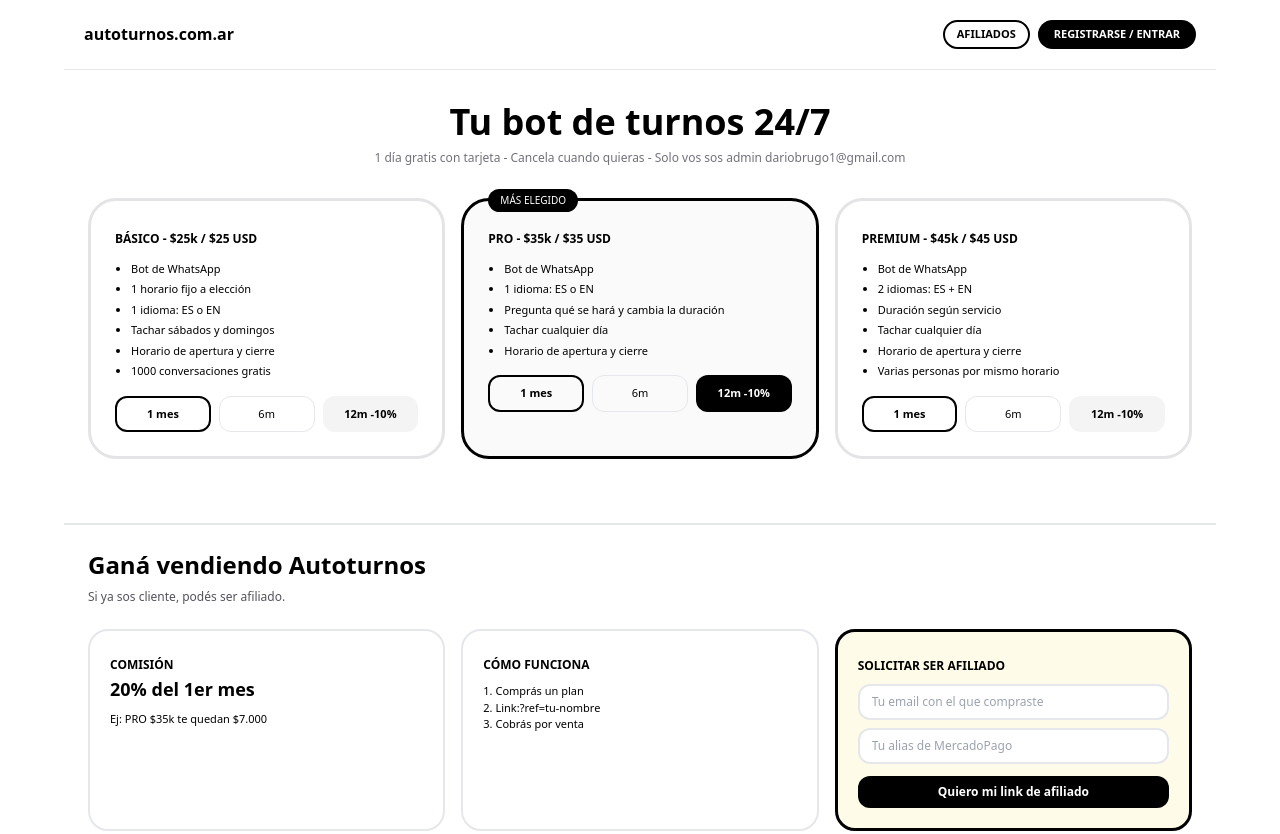
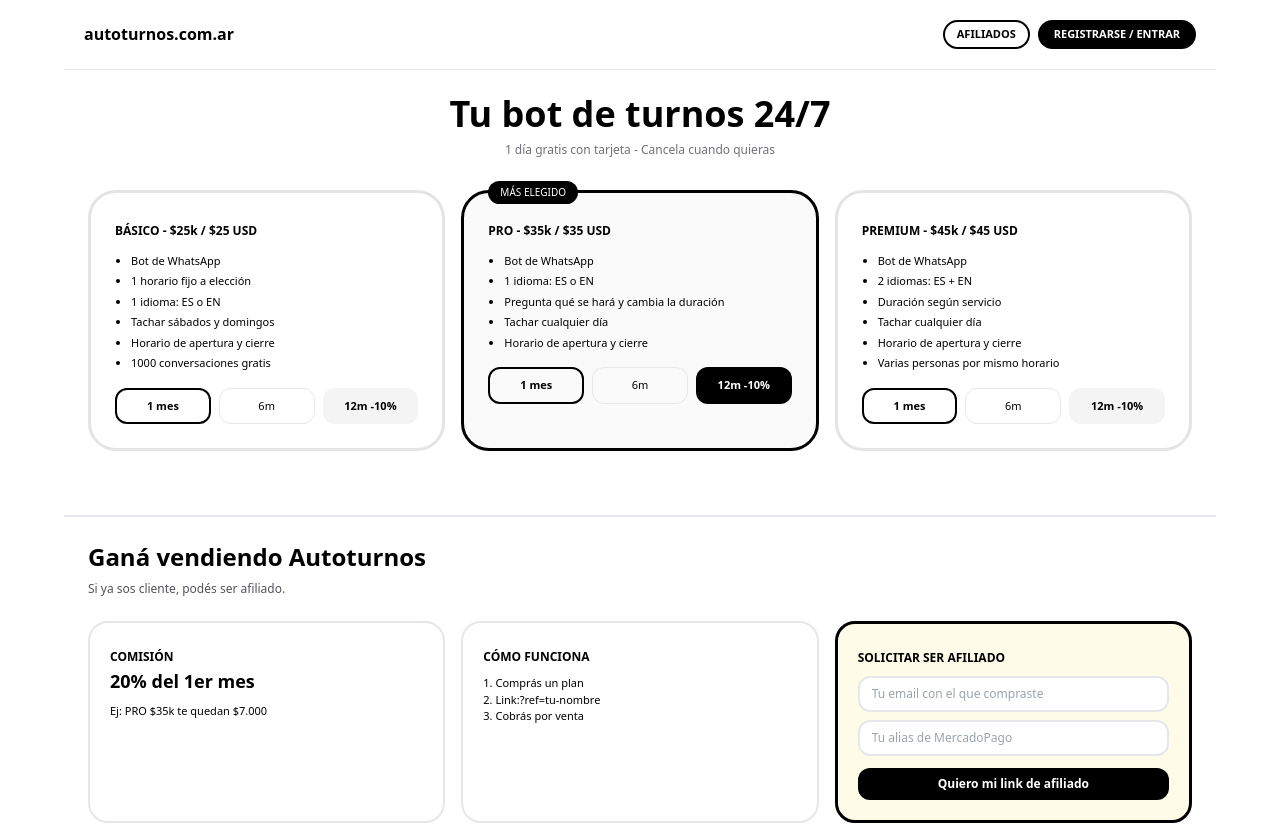
Before and after one commit to 20041531/autoturnos-v983, a website: page index.html in a window 1280 px wide. Shown: the top 834 px of the page. Drawn offline with nearby package versions, Linux system fonts and the light colour scheme.

Commit message:
Update index.html

```diff
--- a/index.html
+++ b/index.html
@@ -8,14 +8,11 @@
 let planActual=null, mesesSel=1;
 function abrirPanel(plan,meses){planActual=plan; mesesSel=meses; document.getElementById('panelCalendario').classList.remove('hidden'); document.getElementById('tituloPanel').textContent=plan.toUpperCase()+' - '+meses+' meses - Total $'+getTotal(plan,meses).toLocaleString()+(meses===12?' -10% OFF':''); document.getElementById('configBasico').classList.add('hidden');document.getElementById('configPro').classList.add('hidden');document.getElementById('configPremium').classList.add('hidden'); if(plan==='basico')document.getElementById('configBasico').classList.remove('hidden'); if(plan==='pro')document.getElementById('configPro').classList.remove('hidden'); if(plan==='premium')document.getElementById('configPremium').classList.remove('hidden'); document.getElementById('panelCalendario').scrollIntoView({behavior:'smooth'});}
 function pagarFinal(){alert('Gracias! Plan: '+planActual+' '+mesesSel+' meses. Te contactamos para activar MercadoPago.');}
-
-// NUEVO: REGISTRO Y ADMIN UNICO
 function irLogin(){ window.location.href='login.html'; }
 function checkAdmin(){
   const user = JSON.parse(localStorage.getItem('usuarioLogueado') || 'null');
   if(user && user.email.toLowerCase() === ADMIN_EMAIL.toLowerCase()){
     document.getElementById('btnAdmin').classList.remove('hidden');
-    document.getElementById('infoAdmin').textContent = 'Admin: '+user.email;
   }
 }
 window.addEventListener('load', checkAdmin);
@@ -31,8 +28,7 @@
 </header>
 
 <section class="max-w-6xl mx-auto p-6 text-center">
-<p id="infoAdmin" class="text-[10px] text-red-600 font-bold mb-2"></p>
-<h1 class="font-black text-4xl">Tu bot de turnos 24/7</h1><p class="text-xs text-zinc-500 mt-2">1 día gratis con tarjeta - Cancela cuando quieras - Solo vos sos admin dariobrugo1@gmail.com</p>
+<h1 class="font-black text-4xl">Tu bot de turnos 24/7</h1><p class="text-xs text-zinc-500 mt-2">1 día gratis con tarjeta - Cancela cuando quieras</p>
 <div class="grid md:grid-cols-3 gap-4 mt-8 text-left">
 
 <div class="border-[3px] border-zinc-200 rounded-[28px] p-6"><b class="text-xs">BÁSICO - $25k / $25 USD</b><ul class="text-[11px] mt-3 list-disc ml-4 space-y-1">
```
